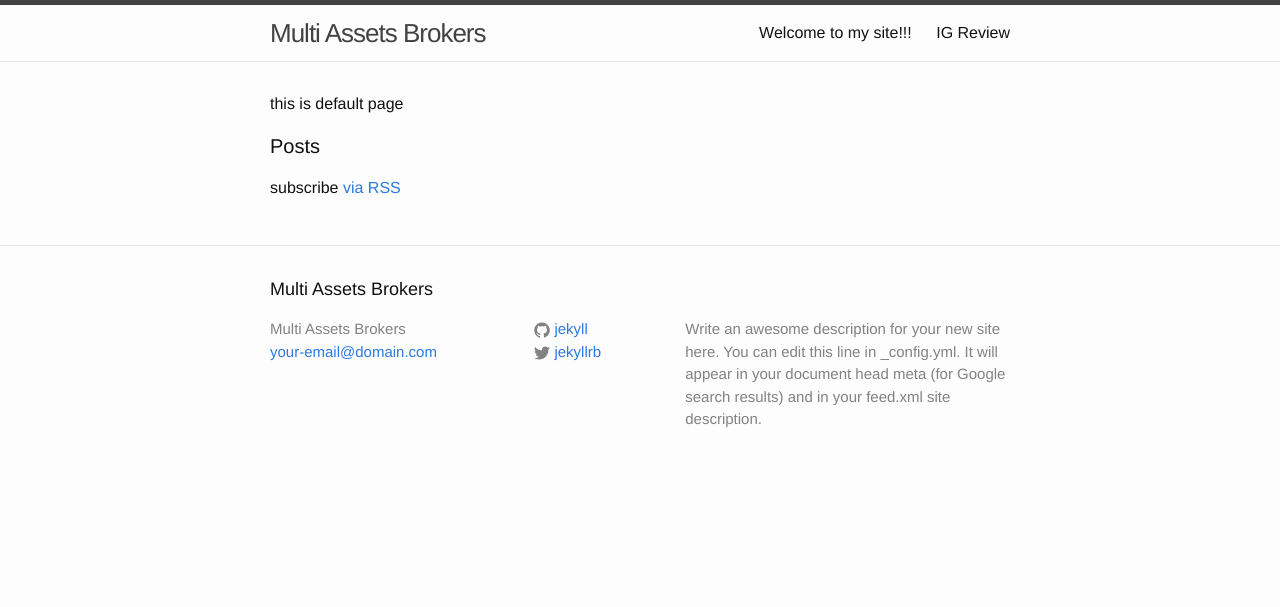
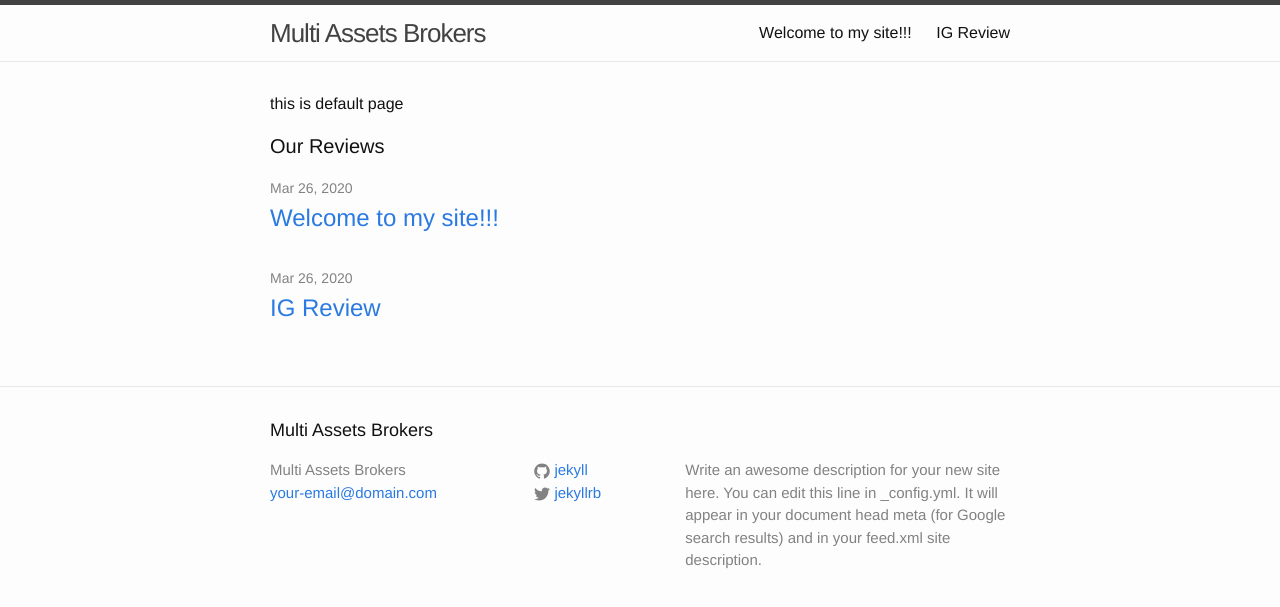
Before and after one commit to isaksamet/multiassetsbrokers, a Jekyll site: the page built from index.html, in a window 1280 px wide. Shown: the top 607 px of the page. Built offline with Jekyll 4.4.1, drawn with Linux system fonts in a browser that asks for light colours.

Commit message:
Update index.html
changed posts to reviews

```diff
--- a/index.html
+++ b/index.html
@@ -4,20 +4,17 @@
 
 <div class="home">
 
-  <h1 class="page-heading">Posts</h1>
+  <h1 class="page-heading">Our Reviews</h1>
 
   <ul class="post-list">
-    {% for post in site.posts %}
+    {% for review in site.reviews %}
       <li>
-        <span class="post-meta">{{ post.date | date: "%b %-d, %Y" }}</span>
+        <span class="post-meta">{{ review.date | date: "%b %-d, %Y" }}</span>
 
         <h2>
-          <a class="post-link" href="{{ post.url | prepend: site.baseurl }}">{{ post.title }}</a>
+          <a class="post-link" href="{{ review.url | prepend: site.baseurl }}">{{ review.title }}</a>
         </h2>
       </li>
     {% endfor %}
   </ul>
-
-  <p class="rss-subscribe">subscribe <a href="{{ "/feed.xml" | prepend: site.baseurl }}">via RSS</a></p>
-
 </div>
```
